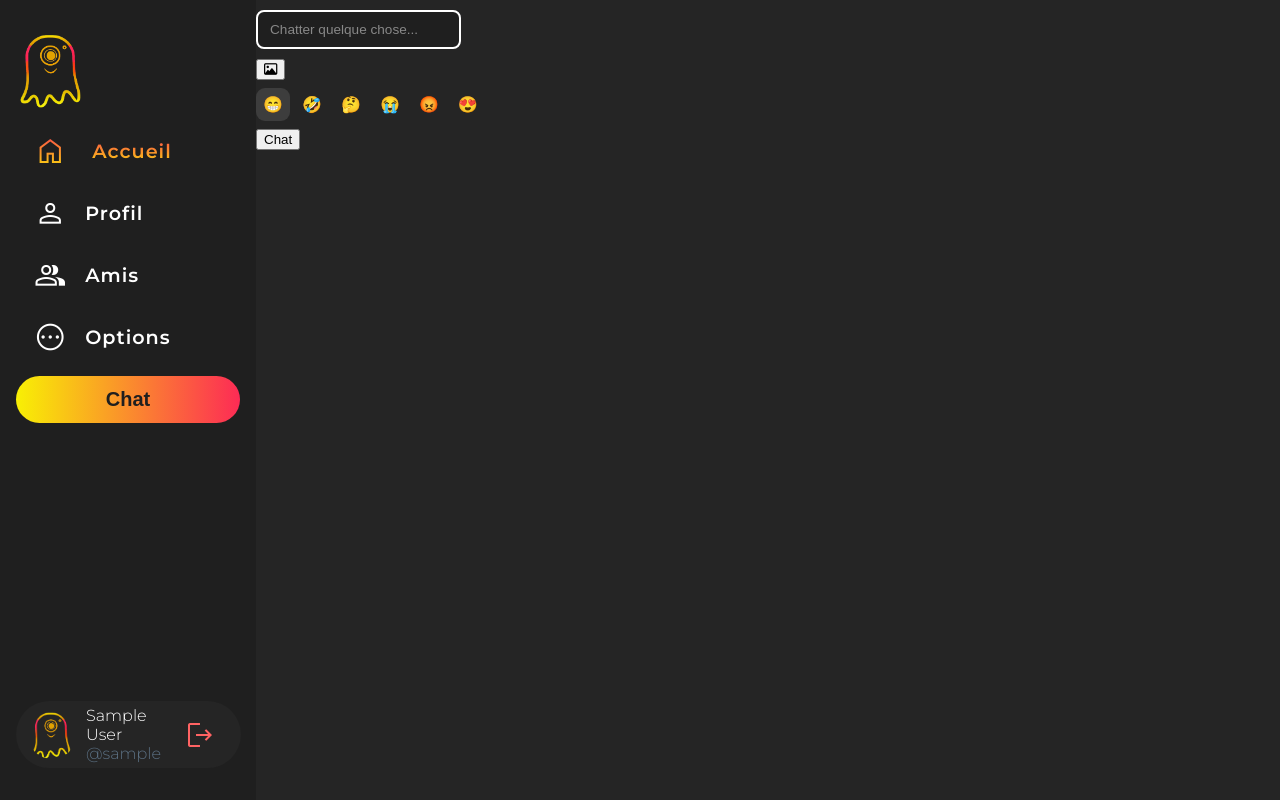
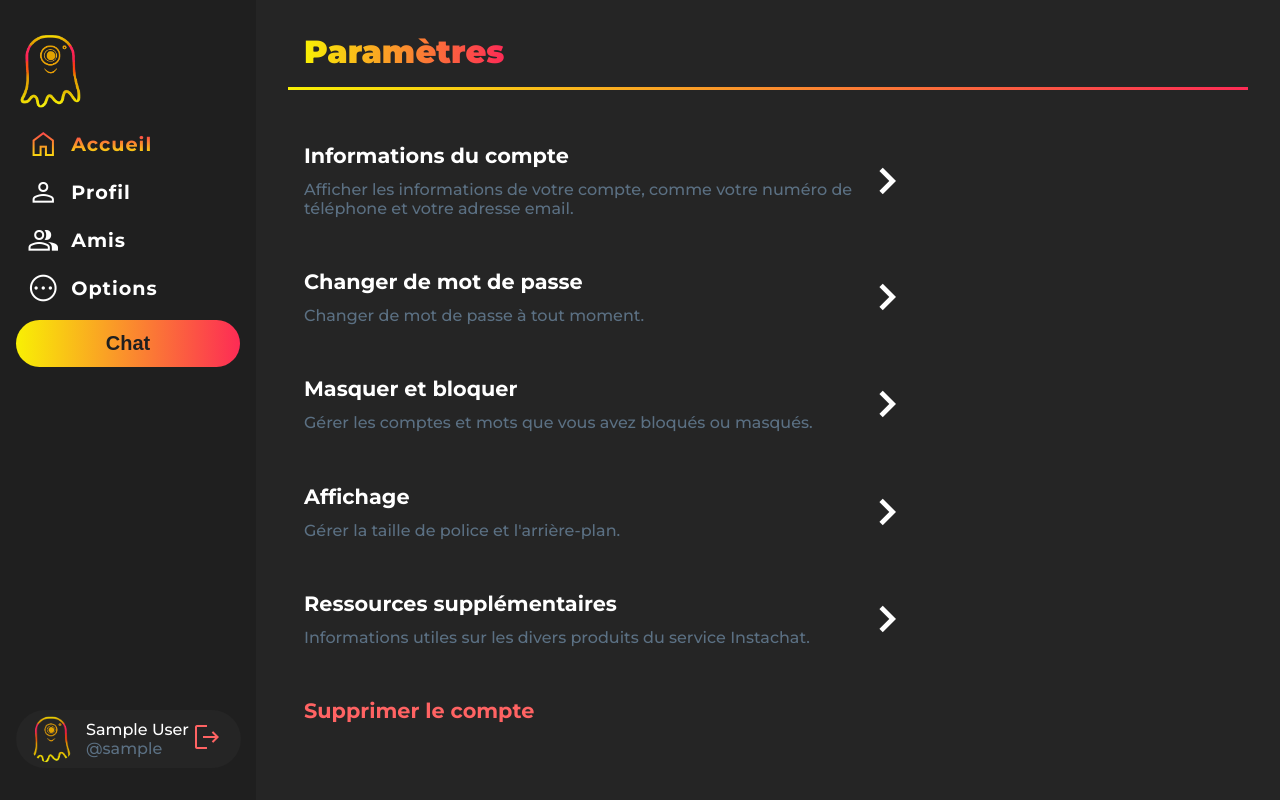
Before and after one commit to Bahsiik/Instachat, a PHP site: page /options in a window 1280 px wide. Run offline with PHP 8.4, Linux system fonts and the light colour scheme; the visitor is signed in with stand-in values (Sample User, id 1); some libraries are stand-ins or nearby versions.

Commit message:
feat: Start implementing options page.

```diff
--- a/index.php
+++ b/index.php
@@ -2,7 +2,7 @@
 
 require_once('src/controllers/pages/AuthentificationPage.php');
 require_once('src/controllers/pages/HomePage.php');
-//require_once('src/controllers/pages/OptionsPage.php');
+require_once('src/controllers/pages/OptionsPage.php');
 require_once('src/controllers/post/AddPost.php');
 require_once('src/controllers/post/GetTrends.php');
 require_once('src/controllers/user/CreateUser.php');
@@ -11,6 +11,7 @@ require_once('src/controllers/user/LoginUser.php');
 
 use Controllers\Pages\AuthentificationPage;
 use Controllers\Pages\HomePage;
+use Controllers\Pages\OptionsPage;
 use Controllers\Post\AddPost;
 use Controllers\Post\GetTrends;
 use Controllers\User\CreateUser;
@@ -28,14 +29,14 @@ try {
 	global $connected_user;
 	$connected_user = (new GetConnectedUser())->execute($_SESSION);
 
-    if($connected_user !== null && $method === 'GET') {
+	if ($connected_user !== null && $method === 'GET') {
 		$_SESSION['expire'] = time() + 3600;
-        if(time() > $_SESSION['expire']) {
+		if (time() > $_SESSION['expire']) {
 			session_destroy();
 		}
 	}
 
-    if($connected_user === null && $firstSegment !== 'create' && $method === 'GET') {
+	if ($connected_user === null && $firstSegment !== 'create' && $method === 'GET') {
 		redirect('/create');
 	}
 
@@ -64,9 +65,9 @@ try {
 			(new AddPost())->execute($connected_user, $_POST);
 			break;
 
-		/*case 'options':
+		case 'options':
 			(new OptionsPage())->execute($connected_user);
-			break;*/
+			break;
 
 		case 'trend':
 			redirect_if_method_not('POST', '/');
--- /dev/null
+++ b/src/controllers/pages/OptionsPage.php
@@ -0,0 +1,11 @@
+<?php
+
+namespace Controllers\Pages;
+
+use Model\User;
+
+class OptionsPage {
+	public function execute(User $current_user): void {
+		require_once('templates/options.php');
+	}
+}
--- a/static/styles/colors/blue.css
+++ b/static/styles/colors/blue.css
@@ -1,4 +1,6 @@
 :root {
-	--gradient-colors: #6e2bfd, #00ffd1;
+	--gradient-colors: var(--gradient-first), var(--gradient-second);
+	--gradient-first: #6e2bfd;
+	--gradient-second: #00ffd1;
 	--url: #3599e6;
 }
--- a/static/styles/colors/gray.css
+++ b/static/styles/colors/gray.css
@@ -1,4 +1,6 @@
 :root {
 	--gradiant-colors: #e6dff7, #303030;
+	--gradient-first: #e6dff7;
+	--gradient-second: #303030;
 	--url: #a8a5b2;
 }
--- a/static/styles/colors/orange.css
+++ b/static/styles/colors/orange.css
@@ -1,4 +1,6 @@
 :root {
 	--gradient-colors: #fd2b55, #f8f004;
+	--gradient-first: #fd2b55;
+	--gradient-second: #f8f004;
 	--url: #e08928;
 }
--- a/static/styles/colors/purple.css
+++ b/static/styles/colors/purple.css
@@ -1,4 +1,6 @@
 :root {
 	--gradient-colors: #2b4dfd, #aa04f8;
+	--gradient-first: #2b4dfd;
+	--gradient-second: #aa04f8;
 	--url: #7422fa;
 }
--- /dev/null
+++ b/static/styles/options.css
@@ -0,0 +1,53 @@
+.danger {
+	color: var(--input-invalid)
+}
+
+.options {
+	flex: 1;
+	margin: 2rem;
+}
+
+.options-container {
+	display: flex;
+	flex-direction: column;
+	gap: .2rem;
+	margin-top: 2rem;
+	width: clamp(30rem, 50vw, 47.5rem);
+}
+
+.option {
+	align-items: center;
+	border-radius: var(--input-border-radius);
+	cursor: pointer;
+	display: flex;
+	justify-content: space-between;
+	padding: 1.5rem 1rem;
+}
+
+.option:hover .arrow, .option.selected {
+	/* background: var(--gradient-h);
+	-webkit-background-clip: text;
+	-webkit-text-fill-color: transparent; */
+	background-position: left bottom 100%;
+}
+
+.option h2 {
+	font-size: 1.3rem;
+	margin: 0;
+}
+
+.option .subtitle {
+	color: var(--fg-secondary);
+	margin: .75rem 0 0;
+}
+
+.option .arrow {
+	-webkit-background-clip: text;
+	background-image: linear-gradient(to top, var(--fg-primary), var(--fg-primary) 50%, var(--gradient-first) 60%, var(--gradient-second));
+	background-position: left bottom;
+	background-size: 100% 300%;
+	font-size: 3rem;
+	transition: all .2s ease-in-out;
+	-webkit-text-fill-color: transparent;
+	font-variation-settings: 'wght' 700;
+}
--- a/static/styles/style.css
+++ b/static/styles/style.css
@@ -1,4 +1,4 @@
-@import url('https://fonts.googleapis.com/css?family=Montserrat:300,600,700,800');
+@import url('https://fonts.googleapis.com/css?family=Montserrat:300,500,700,900');
 @import url('https://fonts.googleapis.com/css2?family=Material+Symbols+Outlined:opsz,wght,FILL,GRAD@20..48,100..700,0..1,-50..200');
 
 :root {
@@ -14,9 +14,35 @@
 }
 
 body {
+	background-color: var(--bg-primary);
+	color: var(--fg-primary);
 	display: flex;
 	font-family: var(--font);
 	margin: 0;
+}
+
+.title {
+	padding: 0 1rem 1rem;
+	position: relative;
+}
+
+.title > h1 {
+	background: var(--gradient-v);
+	-webkit-background-clip: text;
+	font-weight: 900;
+	margin: 0;
+	width: fit-content;
+	-webkit-text-fill-color: transparent;
+}
+
+.title::after {
+	background: var(--gradient-v);
+	content: '';
+	height: .2rem;
+	left: 0;
+	position: absolute;
+	top: 100%;
+	width: 100%;
 }
 
 fieldset {
--- /dev/null
+++ b/templates/options.php
@@ -0,0 +1,43 @@
+<?php
+$title = 'Options';
+$css[] = 'options.css';
+
+ob_start();
+global $connected_user;
+require_once('toolbar.php');
+?>
+	<div class="options">
+		<div class="title">
+			<h1>Paramètres</h1>
+		</div>
+
+		<div class="options-container">
+			<?php
+			$options = [
+				'Informations du compte' => 'Afficher les informations de votre compte, comme votre numéro de téléphone et votre adresse email.',
+				'Changer de mot de passe' => 'Changer de mot de passe à tout moment.',
+				'Masquer et bloquer' => 'Gérer les comptes et mots que vous avez bloqués ou masqués.',
+				'Affichage' => "Gérer la taille de police et l'arrière-plan.",
+				'Ressources supplémentaires' => 'Informations utiles sur les divers produits du service Instachat.',
+			];
+
+			foreach ($options as $option => $description) { ?>
+				<div class="option">
+					<div class="option-title">
+						<h2><?= $option ?></h2>
+						<p class="subtitle"><?= $description ?></p>
+					</div>
+					<span class="material-symbols-outlined arrow">navigate_next</span>
+				</div>
+			<?php } ?>
+
+			<div class="option">
+				<div class="option-title">
+					<h2 class="danger">Supprimer le compte</h2>
+				</div>
+			</div>
+		</div>
+	</div>
+<?php
+$content = ob_get_clean();
+require_once('layout.php');
```
Lines whose indentation alone changed are shown as unchanged.
